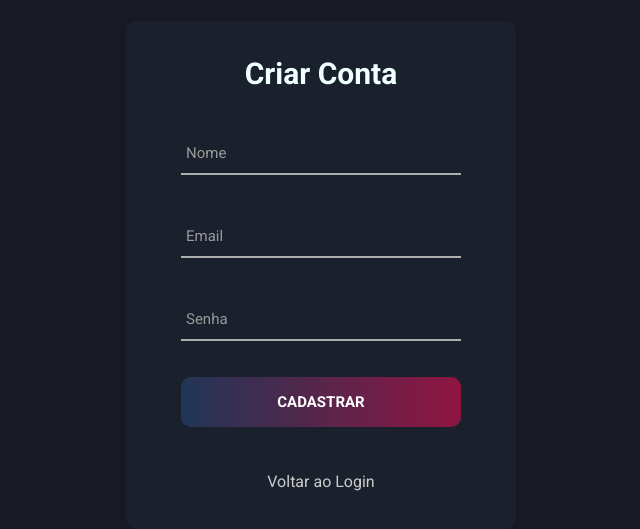
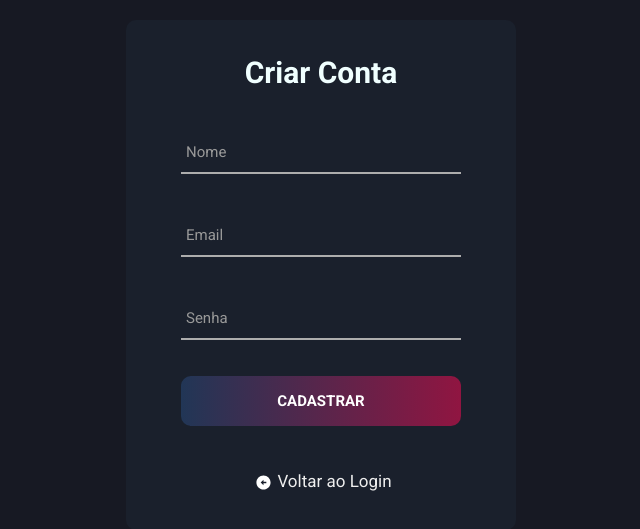
Before and after one commit to Lucasedusi/react-frontend-umadash, a React (Create React App) app: page /register in a window 1280 px wide. Shown: the part 125-654 px from the top of the page, without its empty margins (319-959 px from the left). Built offline with nearby package versions, Linux system fonts and the light colour scheme.

Commit message:
add icons in the fields

```diff
--- a/package.json
+++ b/package.json
@@ -8,6 +8,7 @@
     "@testing-library/user-event": "^13.2.1",
     "react": "^18.2.0",
     "react-dom": "^18.2.0",
+    "react-icons": "^4.4.0",
     "react-router-dom": "^6.3.0",
     "react-scripts": "5.0.1",
     "sass": "^1.52.3",
--- a/src/Pages/Login/index.jsx
+++ b/src/Pages/Login/index.jsx
@@ -1,5 +1,6 @@
 import { useState } from "react";
 import { Link } from "react-router-dom";
+import { RiUserAddFill } from "react-icons/ri";
 
 import logoImg from "../../assets/logo.png";
 import { LayoutComponents } from "../../components/LayoutComponents";
@@ -42,6 +43,7 @@ export const Login = () => {
 				</div>
 
 				<div className="text-center">
+					<RiUserAddFill fontSize={17} color="#fff" />
 					<Link to="/register" className="link-password">
 						Criar Conta
 					</Link>
--- a/src/Pages/Login/styles.scss
+++ b/src/Pages/Login/styles.scss
@@ -150,11 +150,14 @@
 
 .text-center {
 	display: flex;
-	justify-content: space-evenly;
+	justify-content: center;
 	align-items: center;
-	font-size: 16px;
 
 	margin-top: 30px;
+
+	svg {
+		margin: 0 5px;
+	}
 }
 
 .label-password {
@@ -163,10 +166,11 @@
 }
 
 .link-password {
-	color: #ccc;
-	font-size: 16px;
+	color: #eee;
+	font-size: 17px;
 	line-height: 1.5;
 	text-decoration: none;
+	cursor: pointer;
 
 	transition: filter 0.2s;
 
--- a/src/Pages/Register/index.jsx
+++ b/src/Pages/Register/index.jsx
@@ -1,6 +1,7 @@
 import { useState } from "react";
 import { LayoutComponents } from "../../components/LayoutComponents";
 import { Link } from "react-router-dom";
+import { RiArrowLeftCircleFill } from "react-icons/ri";
 
 export const Register = () => {
 	const [name, setName] = useState("");
@@ -49,6 +50,8 @@ export const Register = () => {
 				</div>
 
 				<div className="text-center">
+					<RiArrowLeftCircleFill fontSize={17} color="#fff" />
+
 					<Link to="/" className="link-password">
 						Voltar ao Login
 					</Link>
```
Also changed, not shown: 1 other file (tests, documents, lock files or other folders).
